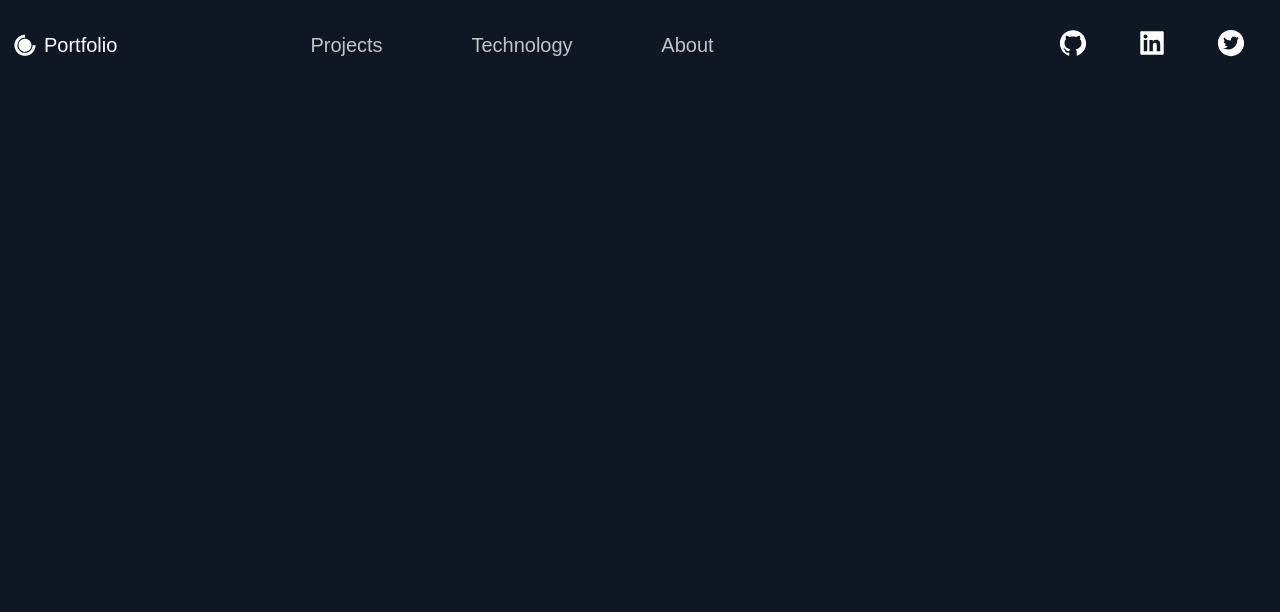
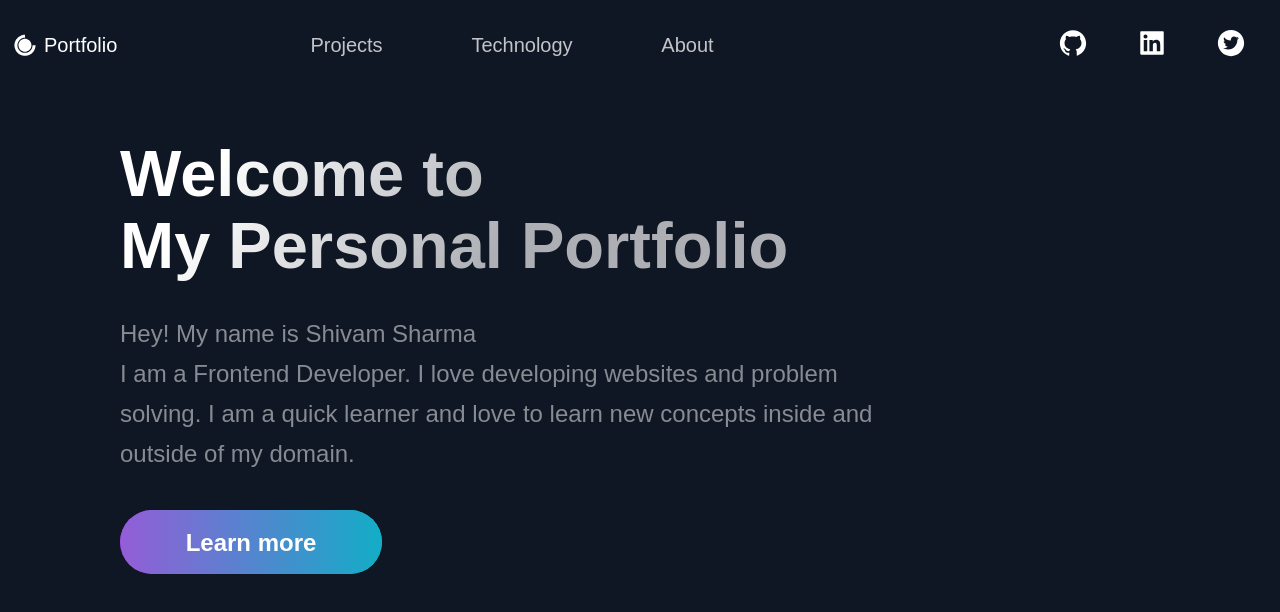
Before and after one commit to Shivam-Sharma-1/Simple-Portfolio-Website, a Next.js app: page / in a window 1280 px wide. Shown: the top 612 px of the page. Built offline with nearby package versions, Linux system fonts and the light colour scheme.

Commit message:
feat: add hero section

```diff
--- /dev/null
+++ b/src/components/Hero/Hero.js
@@ -0,0 +1,23 @@
+const { Section, SectionTitle, SectionText } = require("@/themes/GlobalComponents");
+const { LeftSection } = require("./HeroStyles");
+const { default: Button } = require("@/themes/GlobalComponents/Button");
+
+function Hero() {
+    return (
+        <Section row nopadding>
+            <LeftSection>
+                <SectionTitle main center>
+                    Welcome to <br/>
+                    My Personal Portfolio
+                </SectionTitle>
+                <SectionText>
+                    Hey! My name is Shivam Sharma<br/>
+                    I am a Frontend Developer. I love developing websites and problem solving. I am a quick learner and love to learn new concepts inside and outside of my domain.
+                </SectionText>
+                <Button onClick={() => window.location = 'https://www.linkedin.com/in/shivamsharma77607/'}>Learn more</Button>
+            </LeftSection>
+        </Section>
+    )
+}
+
+export default Hero
--- a/src/pages/index.js
+++ b/src/pages/index.js
@@ -1,4 +1,5 @@
 import Header from "@/components/Header/Header";
+import Hero from "@/components/Hero/Hero";
 import Head from "next/head";
 
 export default function Home() {
@@ -11,6 +12,7 @@ export default function Home() {
             <link rel="icon" href="/favicon.ico" />
         </Head>
         <Header/>
+        <Hero/>
         </>
     )
 }
```
Lines whose indentation alone changed are shown as unchanged.
